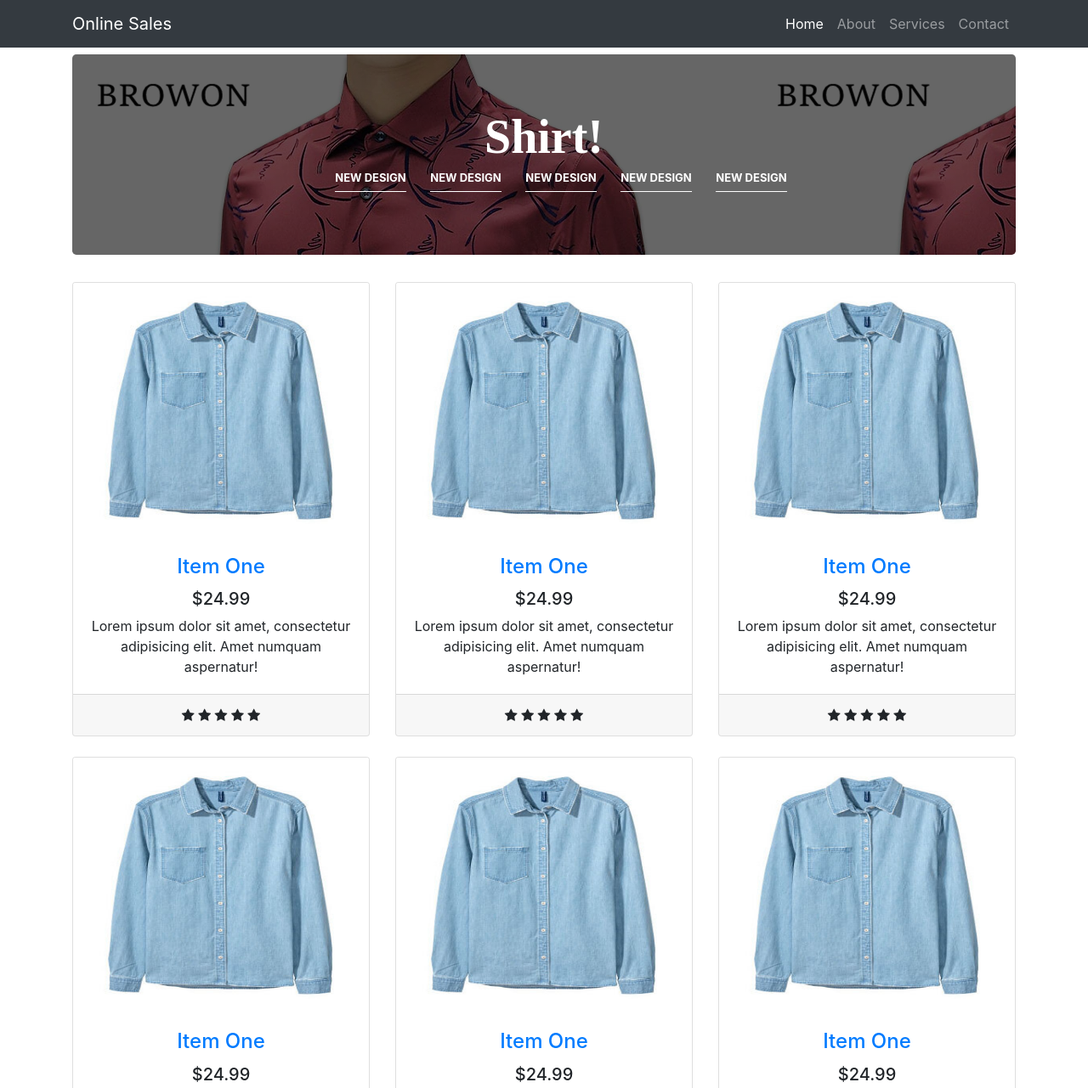
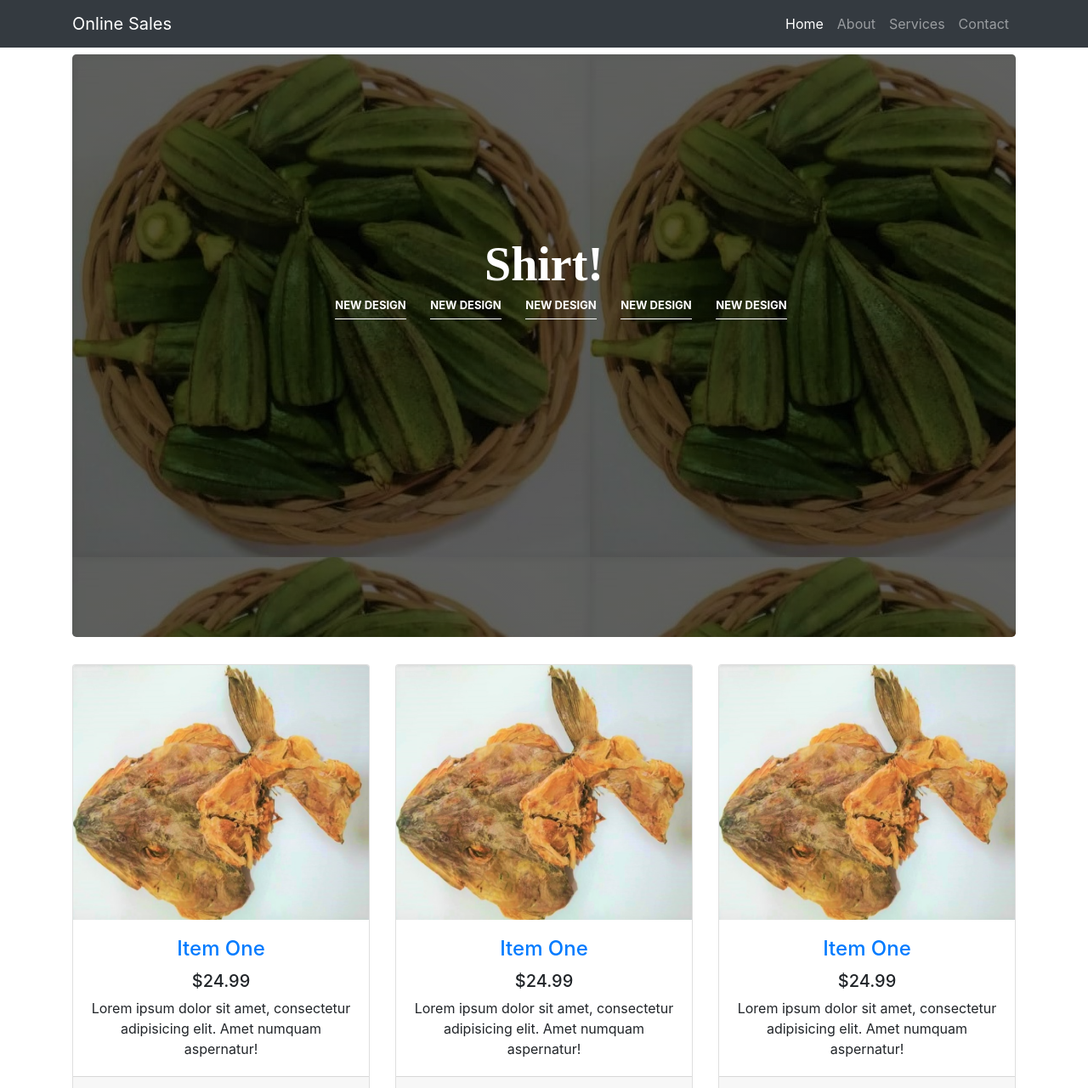
Before and after one commit to uferekalu/ecomm, a website: page index.html in a window 1280 px wide. Shown: the top 1281 px of the page at 85% size. Drawn offline with Linux system fonts and the light colour scheme.

Commit message:
updated images

```diff
--- a/css/shop-homepage.css
+++ b/css/shop-homepage.css
@@ -79,7 +79,8 @@ h1 { color: #7c795d; font-family: 'Trocchi', serif; font-size: 45px; font-weight
   text-align: center;
 }
 .jumbotron {
-  background-image: linear-gradient(to bottom, rgba(0,0,0,0.6) 0%,rgba(0,0,0,0.6) 100%), url(../img/designer.jpg);
+  background-image: linear-gradient(to bottom, rgba(0,0,0,0.6) 0%,rgba(0,0,0,0.6) 100%), url(../img/okro.jpg);
+
 }
 .column, .columns {
   width: 100%;
@@ -92,3 +93,9 @@ ul.products-grid{
 }
 .products-grid {
   -webkit-backface-visibility: hidden; }
+
+  .large-centered {
+    margin-top: 150px;
+    margin-bottom: 300px;
+
+  }
--- a/index.html
+++ b/index.html
@@ -55,7 +55,7 @@
     <div class="row">
 
       <div class="col-lg-12">
-        <div class="row">
+        <div id="rowJumb" class="row">
 
           <div class="col-12 mt-2">
 
@@ -139,7 +139,7 @@
 
           <div class="col-lg-4 col-md-6 mb-4">
             <div class="card h-100">
-              <a href="#"><img width="300" height="300" class="card-img-top" src="img/shirt.jpg" alt=""></a>
+              <a href="#"><img width="300" height="300" class="card-img-top" src="img/stock_fish.jpg" alt=""></a>
               <div class="card-body">
                 <h4 class="card-title">
                   <a href="#">Item One</a>
@@ -159,7 +159,7 @@
 
           <div class="col-lg-4 col-md-6 mb-4">
             <div class="card h-100">
-              <a href="#"><img width="300" height="300" class="card-img-top" src="img/shirt.jpg" alt=""></a>
+              <a href="#"><img width="300" height="300" class="card-img-top" src="img/stock_fish.jpg" alt=""></a>
               <div class="card-body">
                 <h4 class="card-title">
                   <a href="#">Item One</a>
@@ -179,7 +179,7 @@
 
           <div class="col-lg-4 col-md-6 mb-4">
             <div class="card h-100">
-              <a href="#"><img width="300" height="300" class="card-img-top" src="img/shirt.jpg" alt=""></a>
+              <a href="#"><img width="300" height="300" class="card-img-top" src="img/stock_fish.jpg" alt=""></a>
               <div class="card-body">
                 <h4 class="card-title">
                   <a href="#">Item One</a>
@@ -199,7 +199,7 @@
 
           <div class="col-lg-4 col-md-6 mb-4">
             <div class="card h-100">
-              <a href="#"><img width="300" height="300" class="card-img-top" src="img/shirt.jpg" alt=""></a>
+              <a href="#"><img width="300" height="300" class="card-img-top" src="img/okro_1.jpg" alt=""></a>
               <div class="card-body">
                 <h4 class="card-title">
                   <a href="#">Item One</a>
@@ -219,7 +219,7 @@
 
           <div class="col-lg-4 col-md-6 mb-4">
             <div class="card h-100">
-              <a href="#"><img width="300" height="300" class="card-img-top" src="img/shirt.jpg" alt=""></a>
+              <a href="#"><img width="300" height="300" class="card-img-top" src="img/okro_1.jpg" alt=""></a>
               <div class="card-body">
                 <h4 class="card-title">
                   <a href="#">Item One</a>
@@ -239,7 +239,7 @@
 
           <div class="col-lg-4 col-md-6 mb-4">
             <div class="card h-100">
-              <a href="#"><img width="300" height="300" class="card-img-top" src="img/shirt.jpg" alt=""></a>
+              <a href="#"><img width="300" height="300" class="card-img-top" src="img/okro_1.jpg" alt=""></a>
               <div class="card-body">
                 <h4 class="card-title">
                   <a href="#">Item One</a>
```
Also changed, not shown: img/okro.jpg (added), img/okro_1.jpg (added), img/stock_fish.jpg (added).
